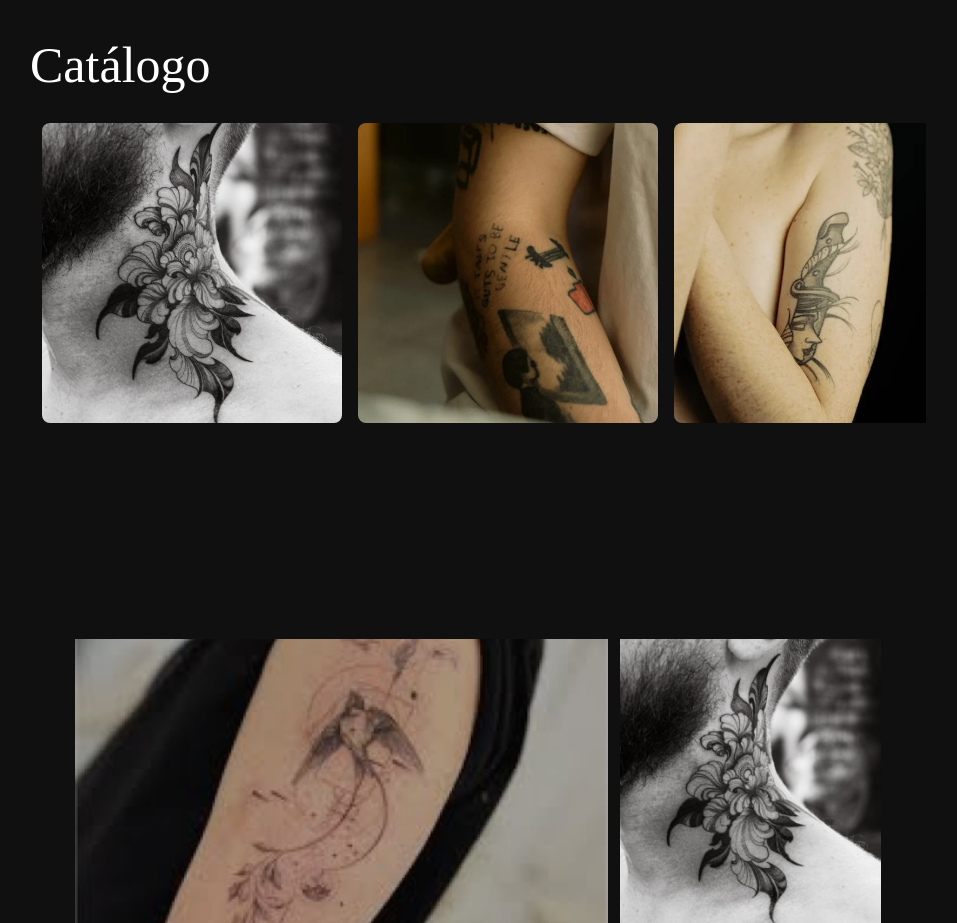
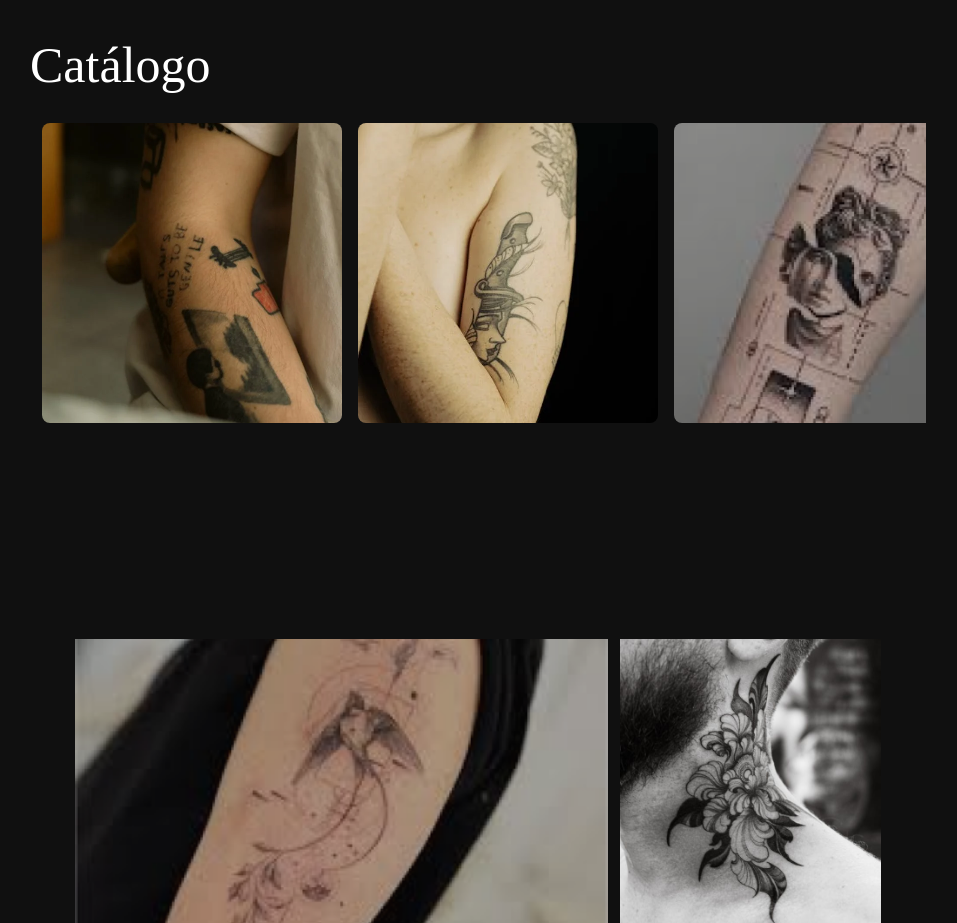
Before and after one commit to Jony-17/oopsiinkedagain, a React (Vite) app: page /estudio/ana in a window 1280 px wide. Shown: the part 1020-1943 px from the top of the page, without its empty margins (162-1119 px from the left). Built offline with nearby package versions, Linux system fonts and the light colour scheme; a web font is replaced by a local one.

Commit message:
Commit other devices

```diff
--- a/src/components/Contactos.jsx
+++ b/src/components/Contactos.jsx
@@ -53,8 +53,9 @@ function Contactos() {
                   Contactos
                 </h1>
                 <span
-                  className="absolute border-t-2 border-[#727171] w-[37vw] sm:translate-x-[-300px] right-[102%] sm:left-[80%]"
+                  className="absolute border-t-2 border-[#727171] w-[37vw] right-[102%] sm:hidden"
                 ></span>
+                {/* sm:translate-x-[-300px] sm:left-[80%] */}
               </div>
 
               <h1
--- a/src/components/Estudio.jsx
+++ b/src/components/Estudio.jsx
@@ -251,7 +251,7 @@ function Estudio() {
                 src={card.image}
                 alt={card.name}
               />
-              <div className="flex flex-col gap-[15px] sm:gap-[30px] w-full sm:w-2/3 p-[1.5rem] sm:p-[2.25rem]">
+              <div className="flex flex-col gap-[15px] sm:gap-[20px] w-full sm:w-2/3 p-[1.5rem] sm:p-[2.25rem]">
                 <div className="flex flex-col gap-[10px]">
                   <h2
                     className="text-2xl sm:text-4xl font-bold text-white"
--- a/src/components/EstudioTeam.jsx
+++ b/src/components/EstudioTeam.jsx
@@ -52,6 +52,13 @@ function EstudioTeam() {
       hoverImage: "/assets/image1.png",
       instagram: "https://www.instagram.com",
       whatsapp: "https://www.whatsapp.com",
+      catalogo: [
+        { src: "/assets/tattoo1.png", span: "col-span-1" },
+        { src: "/assets/tattoo4.png", span: "col-span-1" },
+        { src: "/assets/tattoo3.png", span: "col-span-1" },
+        { src: "/assets/tattoo5.png", span: "col-span-1" },
+        { src: "/assets/tattoo6.jpg", span: "col-span-1" },
+      ],
       images: [
         {
           src: "/assets/tattoo2.png",
@@ -192,7 +199,7 @@ function EstudioTeam() {
 
         {card.role === "Bodypiercer" ? (
           <>
-            <div className="">
+            <div>
               <h2
                 className="text-white text-[50px] mt-[200px] mb-[20px]"
                 style={{ fontFamily: "'Yrsa', serif" }}
@@ -206,16 +213,16 @@ function EstudioTeam() {
                 className="flex gap-4 overflow-x-auto scroll-smooth scrollbar-hide pb-4"
                 style={{ scrollSnapType: "x mandatory" }}
               >
-                {card.images.map((image, index) => (
+                {card.catalogo.map((catalogo, index) => (
                   <div
                     key={index}
                     className="flex-shrink-0 w-[300px] scroll-snap-start"
                   >
                     <img
-                      src={image.src}
+                      src={catalogo.src}
                       alt={`Imagem ${index + 1}`}
                       className="w-full h-[300px] object-cover rounded-lg cursor-pointer"
-                      onClick={() => setSelectedImage(image.src)}
+                      onClick={() => setSelectedImage(catalogo.src)}
                     />
                   </div>
                 ))}
--- a/src/components/Home.jsx
+++ b/src/components/Home.jsx
@@ -113,7 +113,7 @@ function Home() {
         </h2> */}
         <a
           href="/orçamento"
-          className="mt-12 px-6 py-3 border-2 font-semibold border-white bg-white text-[#444444] uppercase transition duration-700 text-[12px]"
+          className="mt-12 px-6 py-3 border-2 font-semibold border-white bg-white text-[#444444] hover:bg-transparent hover:text-[#fff] uppercase transition duration-700 text-[12px]"
         >
           Faça a sua marcação
         </a>
@@ -262,7 +262,7 @@ function Home() {
               Tattoos
             </h2>
             <a
-              className="text-[#727171] uppercase mx-4 text-sm"
+              className="hidden text-[#727171] uppercase mx-4 text-sm"
               style={{ fontFamily: "'Source Serif 4', serif" }}
               href="/galeria"
             >
--- a/src/components/Orçamento.jsx
+++ b/src/components/Orçamento.jsx
@@ -527,6 +527,11 @@ function Orçamento() {
                 passo para a tua próxima nova tattoo! Antes de preencheres este
                 formulário, por favor, lê com atenção o seguinte texto:
               </p>
+              <p>
+                Se ainda não viste a nossa tabela de preços,{" "}
+                <a className="cursor-pointer underline" href="estudio/ana">clica aqui</a> para
+                veres o nosso catálogo de perfurações e jóias.
+              </p>
               <ol className="list-disc pl-6 space-y-2 leading-[30px]">
                 <li>
                   Entraremos em contacto contigo para te dar o teu orçamento e
```
